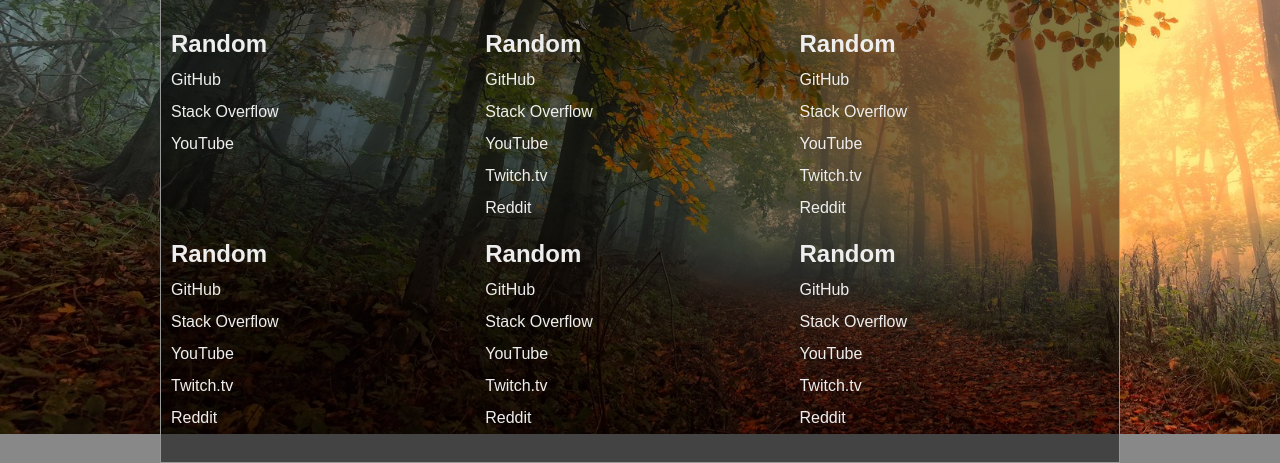
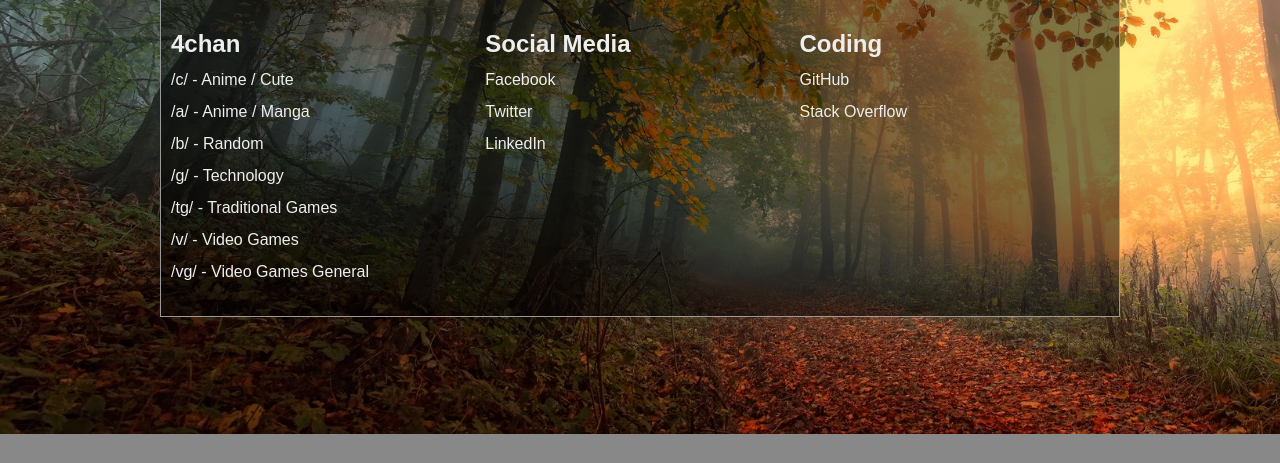
Before and after one commit to jeffsdev/Startpage, a website: page app/index.html in a window 1280 px wide. Shown: the part 366-829 px from the top of the page. After the commit the page ends 800 px from the top, so only its background shows below. Drawn offline with Linux system fonts and the light colour scheme.

Commit message:
fix bug in bookmark js

```diff
--- a/app/index.html
+++ b/app/index.html
@@ -41,14 +41,13 @@
       </section>
       <section class="bookmarks-container">
         <h2>Bookmarks</h2>
-        <div class="bookmark-category">
+        <!-- <div class="bookmark-category">
           <h3 class="bookmark-category-title">Random</h3>
           <ul>
             <li>GitHub</li>
             <li>Stack Overflow</li>
             <li>YouTube</li>
-            <!-- <li>Twitch.tv</li> -->
-            <!-- <li>Reddit</li> -->
+
           </ul>
         </div>
         <div class="bookmark-category">
@@ -100,7 +99,7 @@
             <li>Twitch.tv</li>
             <li>Reddit</li>
           </ul>
-        </div>
+        </div> -->
       </section>
     </main>
   </body>
--- a/app/js/scripts.js
+++ b/app/js/scripts.js
@@ -34,4 +34,99 @@ $(document).ready(function() {
   update();
   setInterval(update, 1000);
 
+  // BOOKMARKS //////////////////////////////////////////////
+
+  var bookmarks = [
+    {
+      "category": "4chan",
+      "links": [
+        {
+          "url": "http://www.4chan.org/c/",
+          "name": "/c/ - Anime / Cute"
+        },
+        {
+          "url": "http://www.4chan.org/a/",
+          "name": "/a/ - Anime / Manga"
+        },
+        {
+          "url": "http://www.4chan.org/b/",
+          "name": "/b/ - Random"
+        },
+        {
+          "url": "http://www.4chan.org/g/",
+          "name": "/g/ - Technology"
+        },
+        {
+          "url": "http://www.4chan.org/tg/",
+          "name": "/tg/ - Traditional Games"
+        },
+        {
+          "url": "http://www.4chan.org/v/",
+          "name": "/v/ - Video Games"
+        },
+        {
+          "url": "http://www.4chan.org/vg/",
+          "name": "/vg/ - Video Games General"
+        },
+      ]
+    },
+    {
+      "category": "Social Media",
+      "links": [
+        {
+          "url": "http://www.facebook.com",
+          "name": "Facebook"
+        },
+        {
+          "url": "http://www.twitter.com",
+          "name": "Twitter"
+        },
+        {
+          "url": "http://www.linkedin.com",
+          "name": "LinkedIn"
+        },
+      ]
+    },
+    {
+      "category": "Coding",
+      "links": [
+        {
+          "url": "http://www.github.com",
+          "name": "GitHub"
+        },
+        {
+          "url": "http://www.stackoverflow.com",
+          "name": "Stack Overflow"
+        },
+      ]
+    },
+  ];
+
+
+
+  bookmarks.forEach(function(i) {
+    $(".bookmarks-container").append(
+      "<div class='bookmark-category'>" +
+      "<h3 class='bookmark-category-title'>" +
+      i.category +
+      "</h3><ul></ul></div>"
+    );
+    i.links.forEach(function(t) {
+      $(".bookmark-category:last-child ul").append(
+        "<li><a href='" +
+        t.url + "'>" +
+        t.name +
+        "</a></li>"
+      );
+    });
+  });
+  //
+  // $(".bookmarks-container").each(function() {
+  //
+  // })
+
+
+
+
+
 });
--- a/app/scss/layout/_header.scss
+++ b/app/scss/layout/_header.scss
@@ -78,20 +78,20 @@ header {
 
 
 #weather {
-  padding-left: 25px;
+  padding-left: 30px;
   position: relative;
   margin-bottom: 5px;
   font-size: 1.125em;
   i {
     color: #fff;
     font-family: weather;
-    font-size: 2.5em;
+    font-size: 2em;
     font-weight: normal;
     font-style: normal;
     line-height: 0;
     text-transform: none;
     position: absolute;
-    top: 10px;
+    top: 7px;
     left: -1px;
 
   }
```
Also changed, not shown: app/css/main.css.
